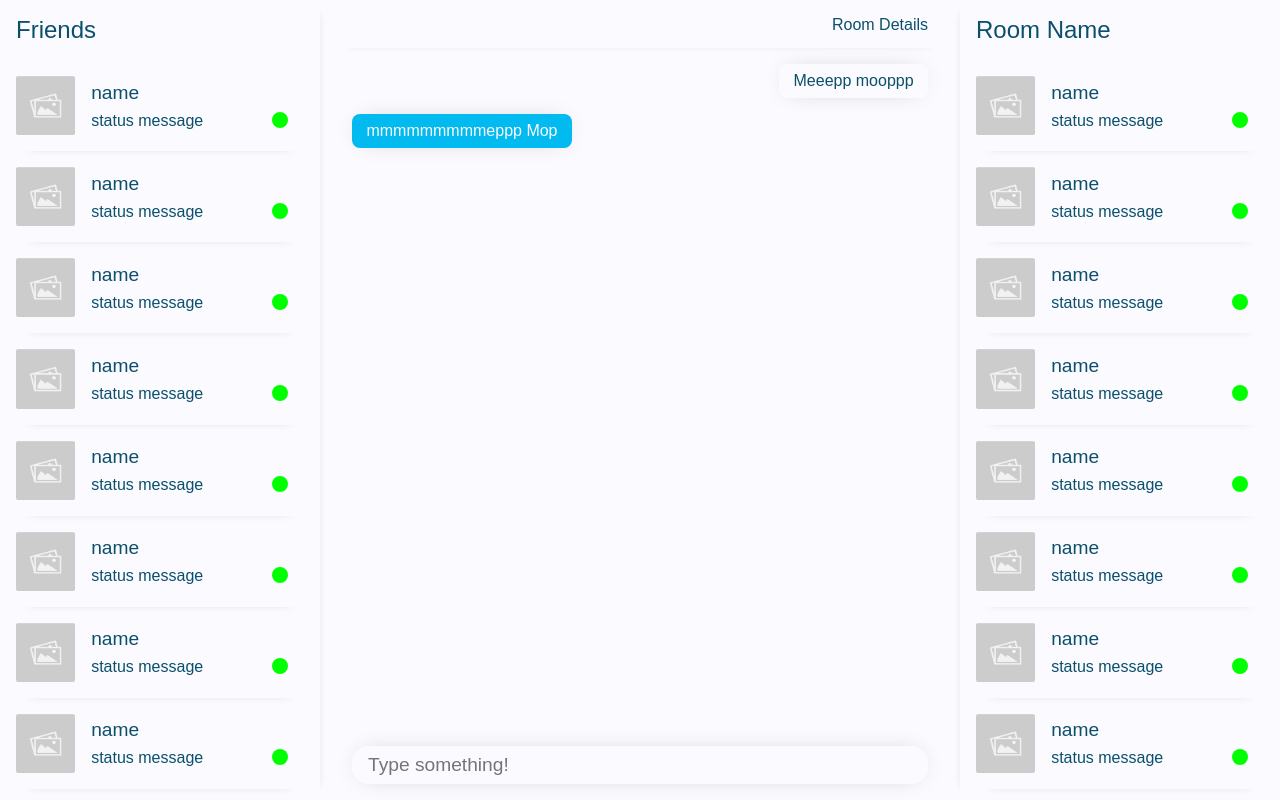
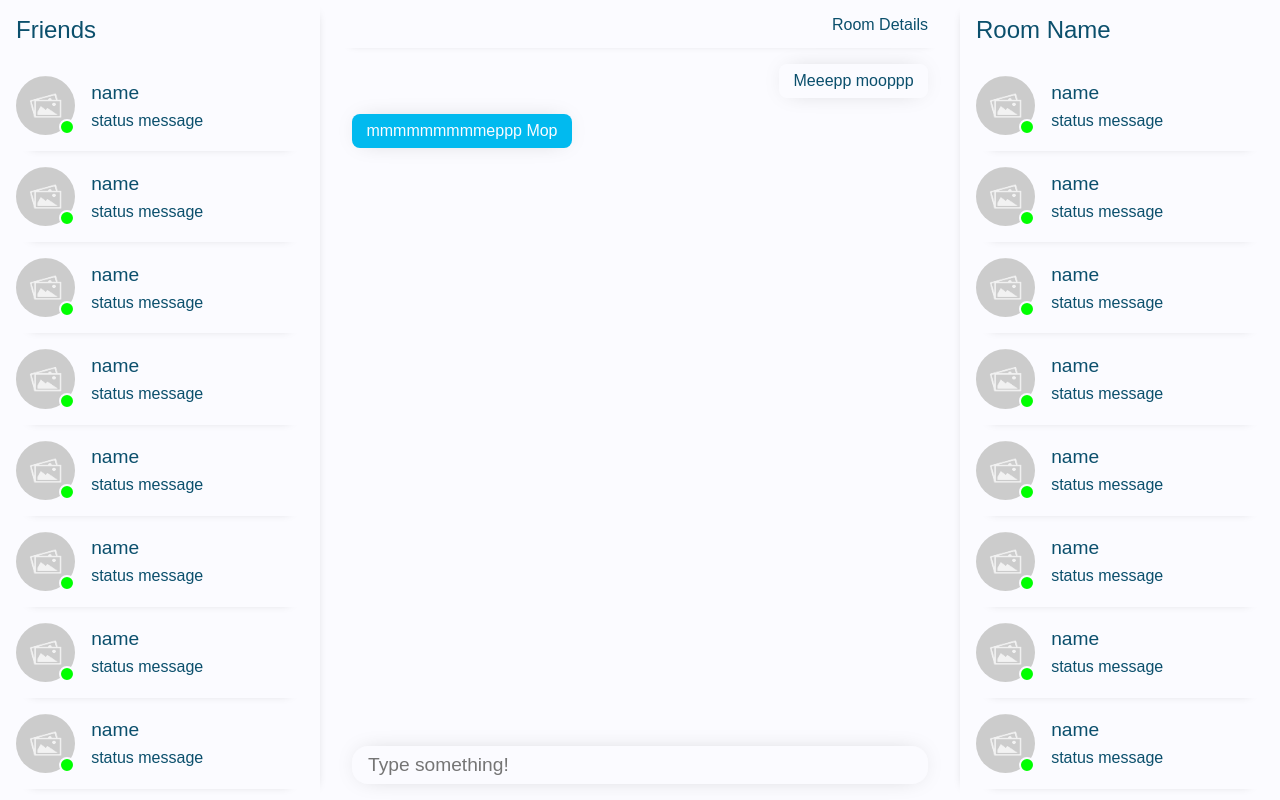
Before and after one commit to NiclasVNielsen/Spac_uge_10-11_Frontend, a Vue app: page / in a window 1280 px wide. Built offline with nearby package versions, Linux system fonts and the light colour scheme.

Commit message:
status dot on image, and round images

```diff
--- a/src/views/HomeView.vue
+++ b/src/views/HomeView.vue
@@ -17,6 +17,7 @@ const showRoomDetails = ref(true)
                 <div v-for="item in items" :key="index" class="friendItem shadow b">
                     <figure>
                         <img src="../../public/ph.jpg" alt="">
+                        <figure class="status"></figure>
                     </figure>
                     <div>
                         <h6>
@@ -26,7 +27,6 @@ const showRoomDetails = ref(true)
                             <p>
                                 status message
                             </p>
-                            <figure class="status"></figure>
                         </div>
                     </div>
                 </div>
@@ -69,6 +69,7 @@ const showRoomDetails = ref(true)
                 <div v-for="item in items" :key="index" class="friendItem shadow b">
                     <figure>
                         <img src="../../public/ph.jpg" alt="">
+                        <figure class="status"></figure>
                     </figure>
                     <div>
                         <h6>
@@ -78,7 +79,6 @@ const showRoomDetails = ref(true)
                             <p>
                                 status message
                             </p>
-                            <figure class="status"></figure>
                         </div>
                     </div>
                 </div>
@@ -170,8 +170,20 @@ const showRoomDetails = ref(true)
             margin-right: var(--sameContextGap)
             display: flex
             align-items: center
+            position: relative
             img
                 border-radius: var(--borderRadius)
+                border-radius: 50%
+            .status
+                background: #0f0
+                width: var(--sameContextGap)
+                height: var(--sameContextGap)
+                border-radius: 50%
+                margin-bottom: 0
+                position: absolute
+                bottom: 0
+                right: 0
+                border: solid var(--borderSizeLight) var(--neutral)
         > div
             display: flex
             flex-direction: column
@@ -184,14 +196,5 @@ const showRoomDetails = ref(true)
                 flex-wrap: wrap
                 p
                     margin-bottom: 0
-                    width: calc(100% - (var(--sameContextGap) * 3))
-                .status
-                    background: #0f0
-                    width: var(--sameContextGap)
-                    height: var(--sameContextGap)
-                    border-radius: 50%
-                    margin-bottom: 0
-                    margin-left: var(--sameContextGap)
-                    margin-right: var(--sameContextGap)
 
 </style>
```
